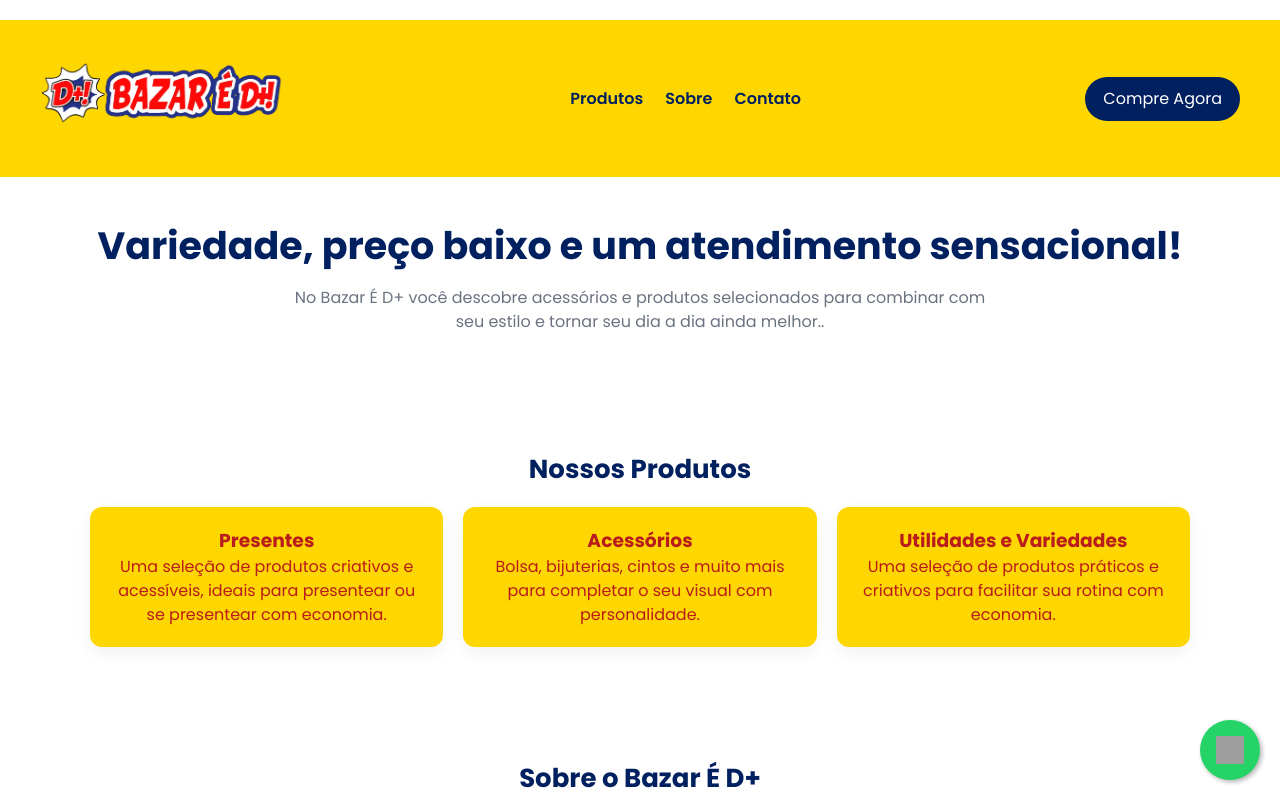
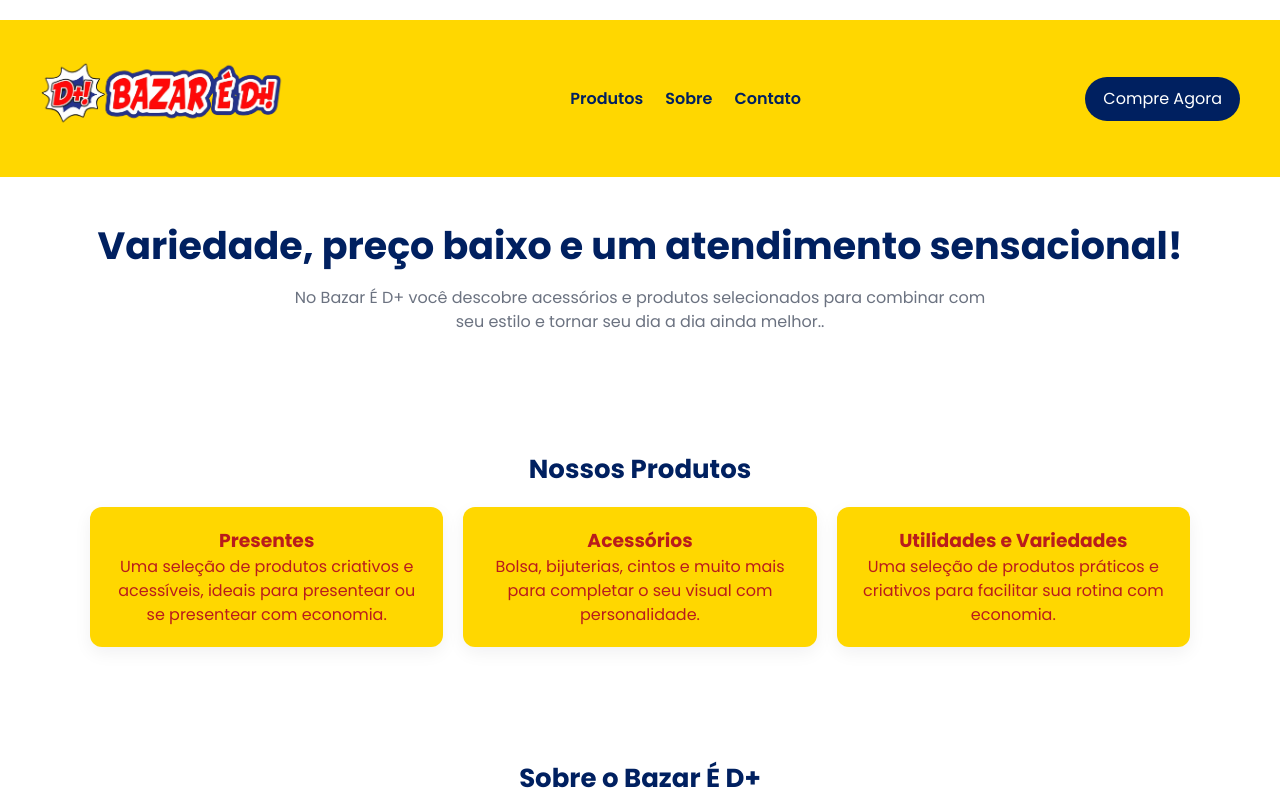
Before and after one commit to WLJ-Tec/Bazar_e_Dmais, a plain HTML site: page index.html in a window 1280 px wide. Shown: the top 801 px of the page. Drawn offline with Linux system fonts and the light colour scheme; grey boxes are pictures that could not be loaded.

Commit message:
Update index.html

```diff
--- a/index.html
+++ b/index.html
@@ -86,9 +86,7 @@
     </section>
 
 </main>
-  <a href="https://wa.me/551333171888" target="_blank" class="whatsapp-float" title="Fale conosco no WhatsApp">
-  <img src="https://img.icons8.com/ios-filled/50/ffffff/whatsapp.png" alt="WhatsApp" />
-  </a>
+
 
   <footer class="site-footer">
     <img src="/img/logo-Photoroom.png" alt="Logo Bazar É Demais" class="logo">
```
